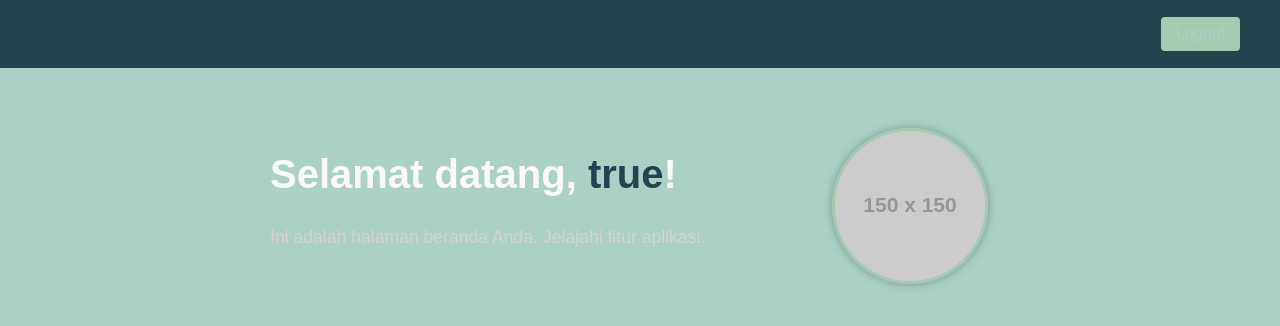
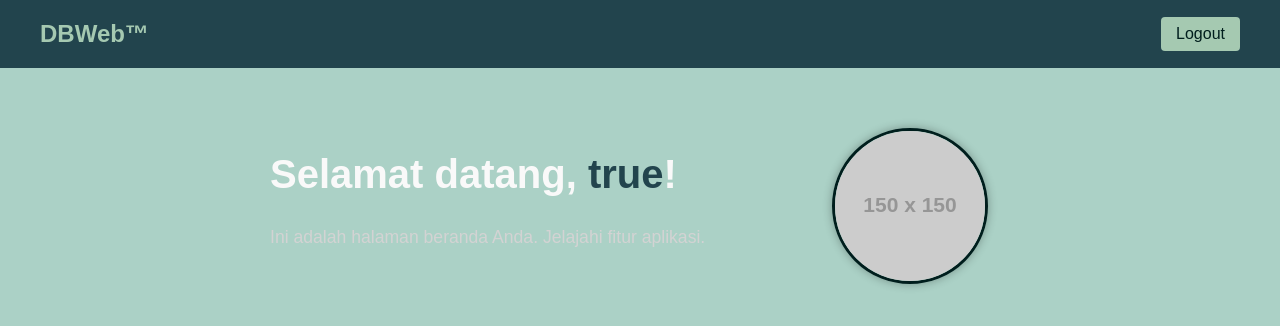
Before and after one commit to DillsJr/DBWeb, a website: page public/homepage.html in a window 1280 px wide. Drawn offline with Linux system fonts and the light colour scheme; sample sign-in values are in the browser's storage; placeholder pictures from the web are drawn by us.

Commit message:
last commit

```diff
--- a/public/styles.css
+++ b/public/styles.css
@@ -452,7 +452,7 @@ body.homepage-body .homepage-header {
 body.homepage-body .homepage-header .site-title {
     font-size: 1.5em;
     font-weight: bold;
-    color: #22444d;
+    color: #a5c9b1;
     /* Contoh warna judul situs */
 }
 
@@ -461,7 +461,7 @@ body.homepage-body .homepage-header .header-logout-button {
     padding: 8px 15px;
     background-color: #a5c9b1;
     /* Contoh warna tombol logout */
-    color: #abd1c6;
+    color: #001e1d;
     /* Warna teks tombol */
     border: none;
     border-radius: 4px;
@@ -556,7 +556,7 @@ body.homepage-body .homepage-main-content .profile-pic-container {
     /* Bentuk bulat */
     overflow: hidden;
     /* Sembunyikan bagian gambar di luar lingkaran */
-    border: 3px solid #a5c9b1;
+    border: 3px solid #001e1d;
     /* Contoh border */
     box-shadow: 0 0 10px rgba(0, 0, 0, 0.3);
 }
```
